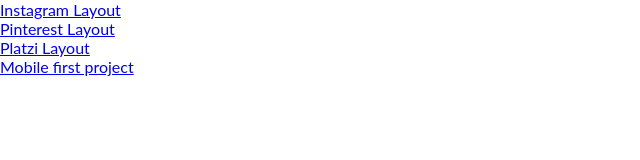
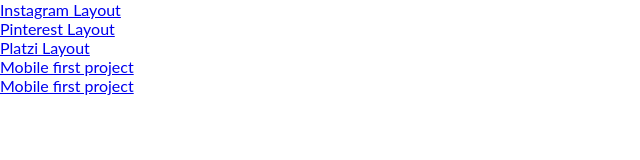
Before and after one commit to migueling2015/PLATZI-Web-Dev, a plain HTML site: page index.html in a window 1280 px wide. Shown: the whole page, without its empty margins (0-640 px from the left). Drawn offline with Linux system fonts and the light colour scheme; files that its build step writes are made by us from their sources.

Commit message:
blog: indexed, ready to start

```diff
--- a/index.html
+++ b/index.html
@@ -14,5 +14,7 @@
     <a href="./platzi-Layout/index.html">Platzi Layout</a>
     <br>
     <a href="./mobile-first-course/index.html">Mobile first project</a>
+    <br>
+    <a href="./blog/index.html">Mobile first project</a>
 </body>
 </html>
```
Also changed, not shown: blog/index.html (added).
